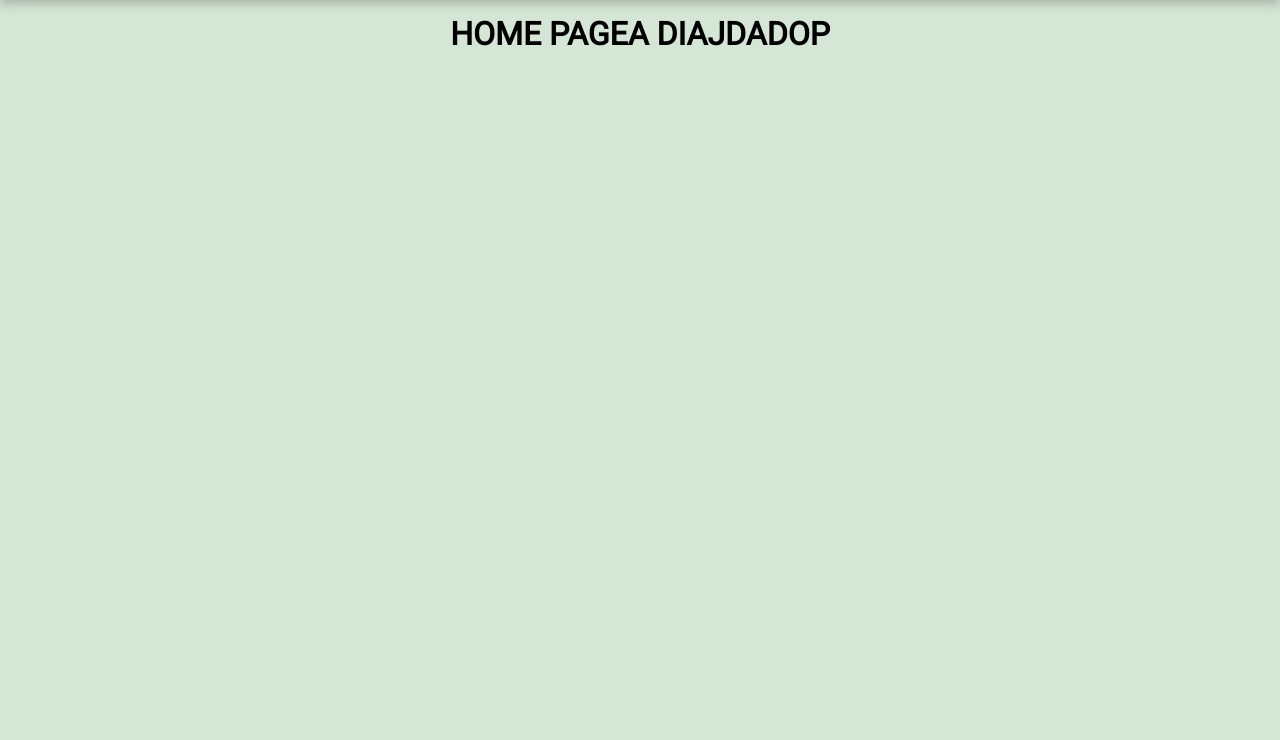
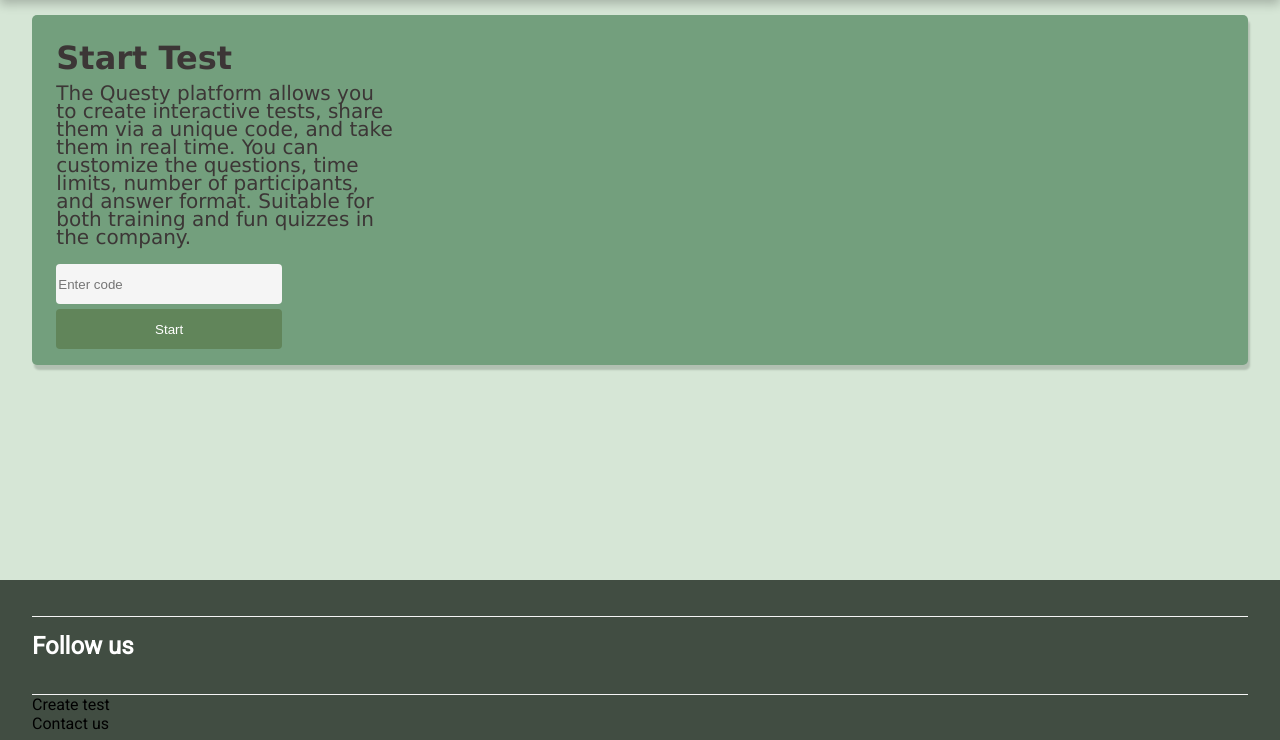
Before and after one commit to Egor1586/Web-application-Science-and-entertainment-quiz, a Python web app: template home_app/templates/home.html in a window 1280 px wide. Shown: the part 60-800 px from the top of the page. Run offline with Jinja, Linux system fonts and the light colour scheme; the template is opened without the code that fills it, so the values that code supplies are empty.

Commit message:
Add html to home page

```diff
--- a/home_app/static/css/home.css
+++ b/home_app/static/css/home.css
@@ -0,0 +1,83 @@
+.about_questy{
+    background-color: #739F7D;
+    width: 95%;
+    height: 350px;
+    border-radius: 5px;
+    box-shadow: 2px 5px 2px #080a082c;
+}
+
+.text{
+    padding-top: 2%;
+    padding-right: 70%;
+    padding-left: 2%;
+    color: 	#3C3636;
+    font-family: 'Lucida Sans', 'Lucida Sans Regular', 'Lucida Grande', 'Lucida Sans Unicode', Geneva, Verdana, sans-serif;
+    text-align: left;
+}
+
+.text .p_text{
+    line-height: 18px;
+    padding-top: 2%;
+    font-size: 20px;
+}
+
+.buttons {
+    display: flex;
+    flex-direction: column;
+    gap: 5px;
+    padding-top: 1.5%;
+    padding-left: 2%;
+    width: 250px;
+    border-radius: 15px;
+
+}
+
+.buttons .input_code{
+    background: whitesmoke;
+    height: 40px;
+    border-color: transparent;
+    border-radius: 4px;
+}
+
+.buttons .start_code{
+    background-color: #61855A;
+    height: 40px;
+    border-radius: 4px;
+    border-color: transparent;
+    color: #FFFFFF;
+}
+
+.contacts{
+    background-color: #414D42;
+    width: 100%;
+    height: 20%;
+    position: fixed;
+    bottom: 0;
+    left: 0;
+}
+
+.div_lines{
+    padding-left: 2.5%;
+    padding-right: 2.5%;
+}
+
+.contacts .lines {
+    height: 1px;
+    background-color: whitesmoke;
+    border: none;
+    margin-top: 15px;
+    color: white;
+}
+
+.contacts .top_lines {
+    margin-top: 3%; /* это создаст отступ сверху */
+    margin-bottom: 15px;
+    height: 1px;
+    background-color: whitesmoke;
+    border: none;
+    color: white;
+}
+
+.contacts .social{
+    color: white;
+}
--- a/home_app/templates/home.html
+++ b/home_app/templates/home.html
@@ -9,5 +9,40 @@
 {% endblock %}
 
 {% block content %}
-    <h1>HOME PAGEA DIAJDADOP</h1>
+    <div class = "about_questy">
+
+        <div class= "text">
+            <h1>Start Test</h1>
+            <p class= "p_text">The Questy platform allows you to create interactive tests,
+                share them via a unique code,
+                and take them in real time. You can customize the questions,
+                time limits, number of participants,
+                and answer format. Suitable for both training and fun quizzes in the company.</p>
+        </div>
+
+        <div class= "buttons">
+            <input placeholder="Enter code" class= "input_code">
+            <button class= "start_code">Start</button>
+        </div>
+
+        <div class="contacts">
+            <div class="div_lines">
+                <hr class="top_lines">
+
+                    <div class="social">
+                        <h2>Follow us</h2>
+                        <img src="" alt="">
+                        <img src="" alt="">
+                        <img src="" alt="">
+                    </div>
+
+                <hr class="lines">
+            <p>Create test</p>
+            <p>Contact us</p>
+            </div>
+
+
+        </div>
+
+    </div>
 {% endblock %}
```
